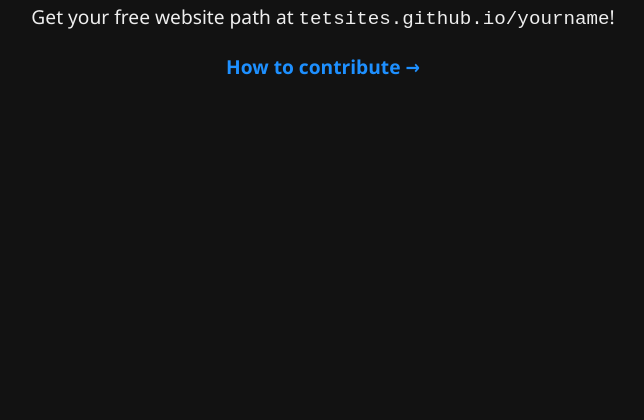
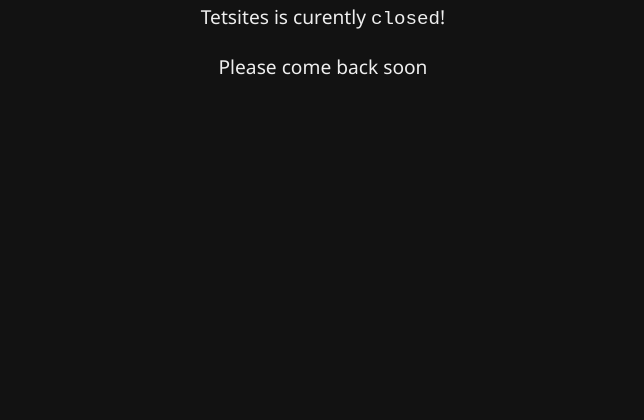
Before and after one commit to TetSites/tetsites.github.io, a plain HTML site: page index.html in a window 1280 px wide. Shown: the part 420-840 px from the top of the page, without its empty margins (317-961 px from the left). Drawn offline with Linux system fonts and the light colour scheme.

Commit message:
close tetsites

```diff
--- a/index.html
+++ b/index.html
@@ -43,10 +43,10 @@
 <main>
   <h1>Welcome to Tetsites</h1>
   <p>
-    Get your free website path at <code>tetsites.github.io/yourname</code>!
+    Tetsites is curently <code>closed</code>!
   </p>
   <p>
-    <a href="contributing">How to contribute &rarr;</a>
+    Please come back soon
   </p>
 </main>
 </body>
```
